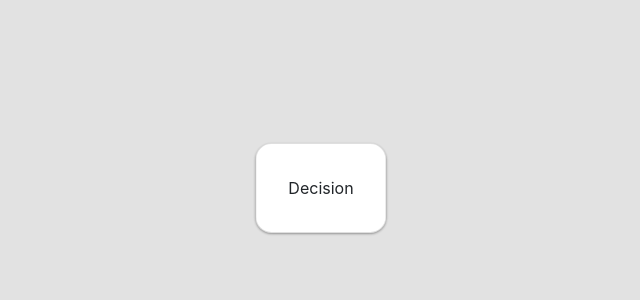
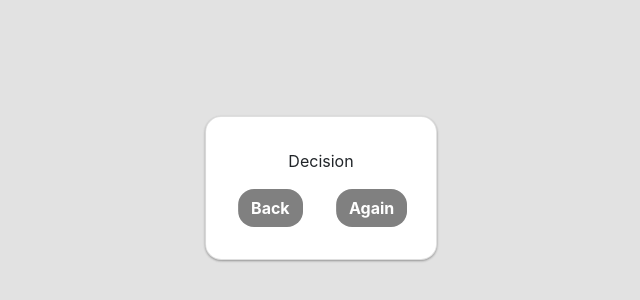
Before and after one commit to ricardovejarano/loan-simulation, a Vue app: page /decision in a window 1280 px wide. Shown: the part 212-512 px from the top of the page, without its empty margins (319-959 px from the left). Built offline with nearby package versions, Linux system fonts and the light colour scheme.

Commit message:
Last step

```diff
--- a/src/views/Decision.vue
+++ b/src/views/Decision.vue
@@ -6,7 +6,16 @@
           <span>Decision</span>
         </div>
       </div>
+      <div class="row mt-3">
+        <div class="col-6">
+            <button @click="back()" class="btn">Back</button>
+        </div>
+        <div class="col-6">
+            <button @click="returnStart()" class="btn">Again</button>
+        </div>
     </div>
+    </div>
+
   </div>
 </template>
 <script>
```
